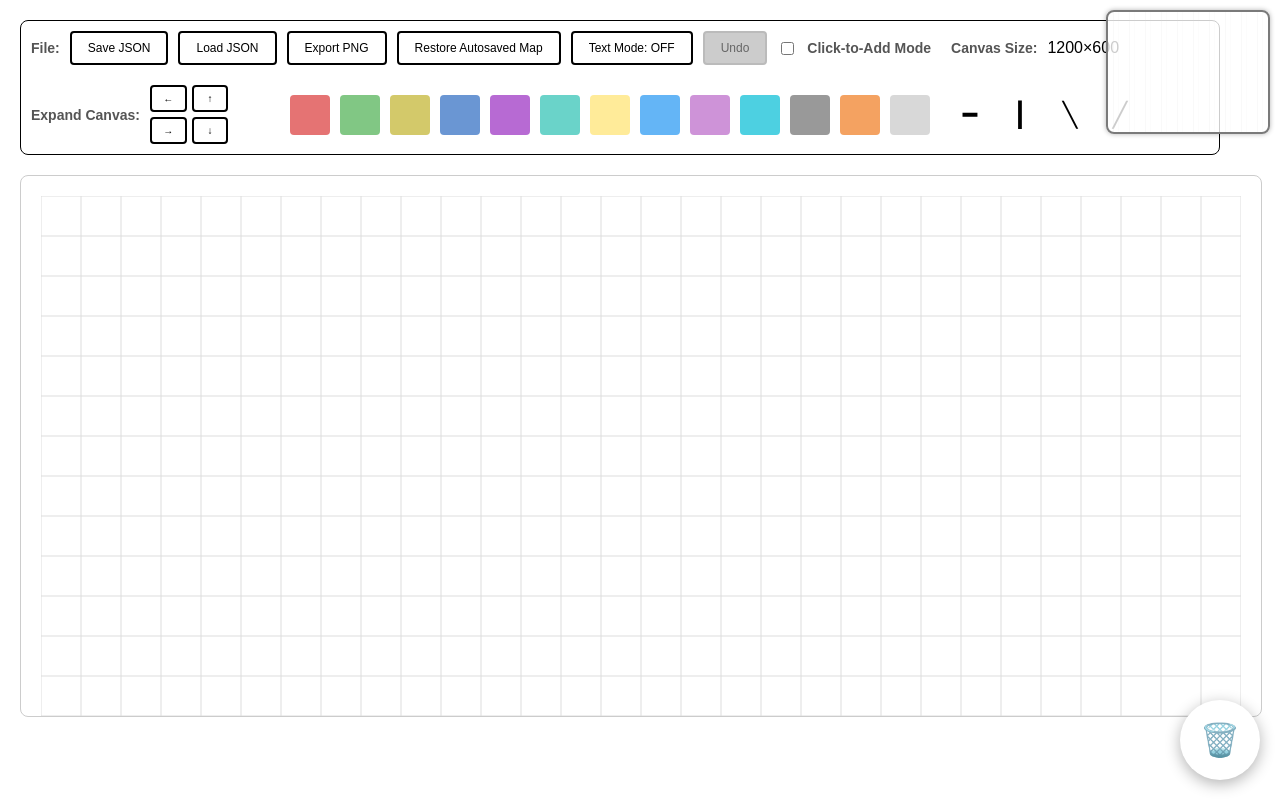
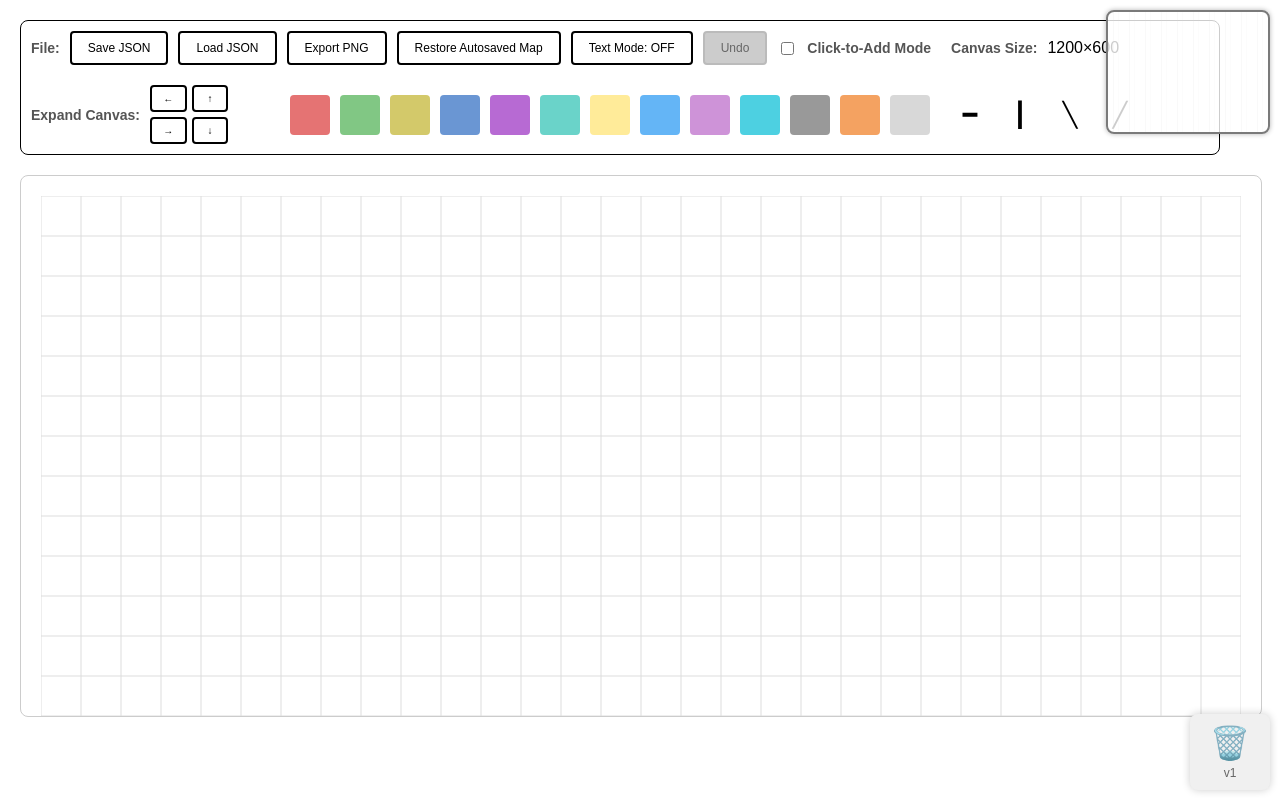
Before and after one commit to druehle/visual-mapper, a plain HTML site: page index.html in a window 1280 px wide. Drawn offline with Linux system fonts and the light colour scheme.

Commit message:
Add files via upload

```diff
--- a/index.html
+++ b/index.html
@@ -82,6 +82,7 @@
             background: white;
         }
 
+        /*
         .trash-can {
             position: fixed;
             bottom: 20px;
@@ -99,9 +100,38 @@
             transition: all 0.3s;
             z-index: 1000;
         }
+        */
+
+        .trashcan-container {
+            position: fixed;
+            bottom: 10px;
+            right: 10px;
+            text-align: center;
+            background-color: #f0f0f0;
+            padding: 10px;
+            border-radius: 8px;
+            box-shadow: 0 0 8px rgba(0, 0, 0, 0.2);
+            width: 60px;
+            }
+
+            .trash-can {
+            font-size: 32px;
+            cursor: pointer;
+            transition: transform 0.2s ease;
+            }
+
+            .trash-can:hover {
+            transform: scale(1.2);
+            }
+
+            .version-label {
+            font-size: 12px;
+            color: #666;
+            margin-top: 4px;
+            }
 
         .trash-can.drag-over {
-            background: #ff0000;
+            background: #950000;
             transform: scale(1.2);
         }
 
@@ -320,7 +350,11 @@
             <canvas id="canvas" width="1200" height="600"></canvas>
         </div>
 
-        <div class="trash-can" id="trashCan">🗑️</div>
+        <div class="trashcan-container">
+            <div class="trash-can" id="trashCan">🗑️</div>
+            <div class="version-label" id="version-label"></div>
+        </div>
+
 
         <!-- Text Input Dialog -->
         <div class="text-input-overlay" id="textInputOverlay">
@@ -336,6 +370,9 @@
     </div>
 
     <script>
+        version = 1
+
+        document.getElementById('version-label').innerHTML = 'v' + version;
         const canvas = document.getElementById('canvas');
         const ctx = canvas.getContext('2d');
         const colorPalette = document.getElementById('colorPalette');
```
